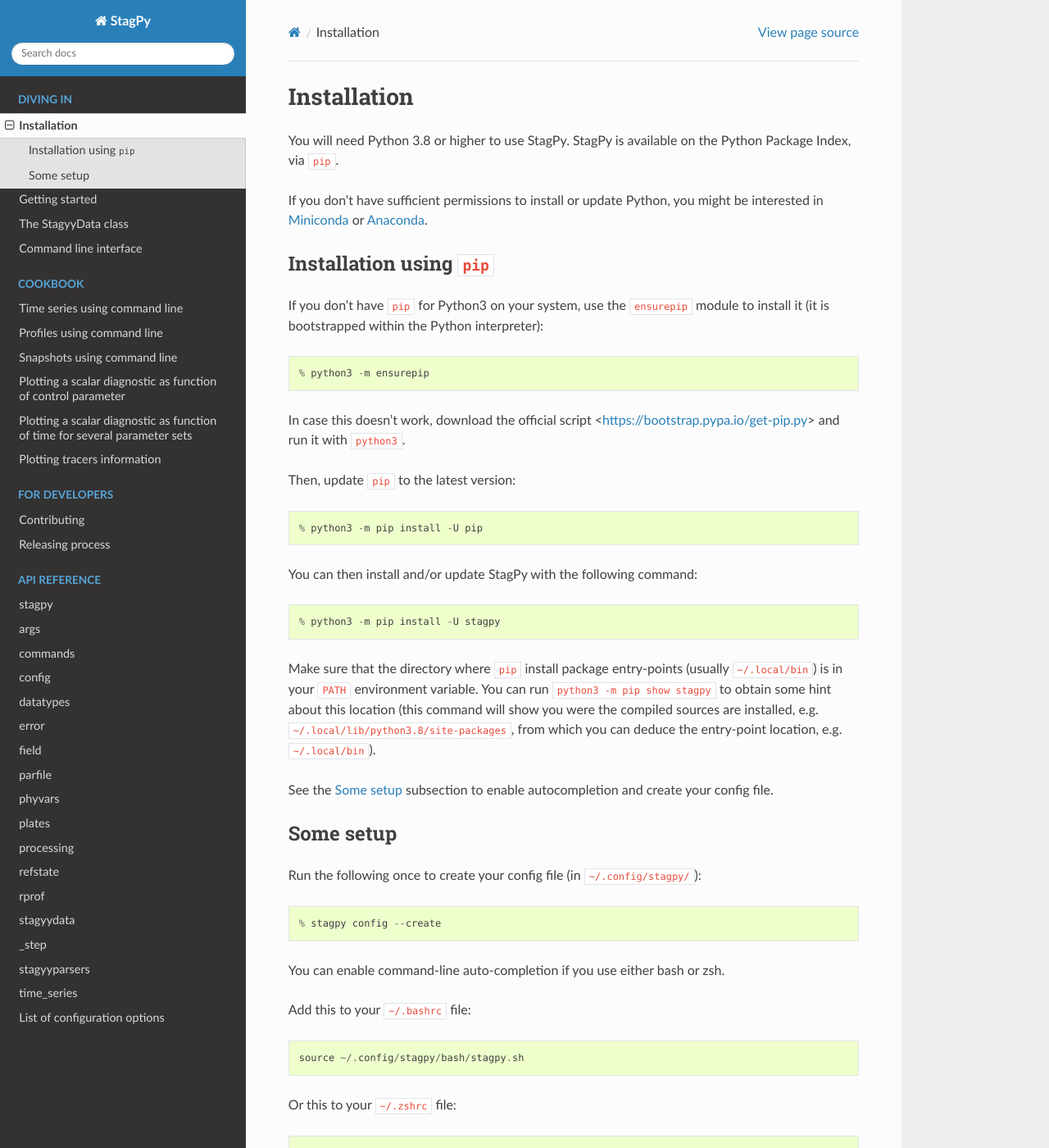
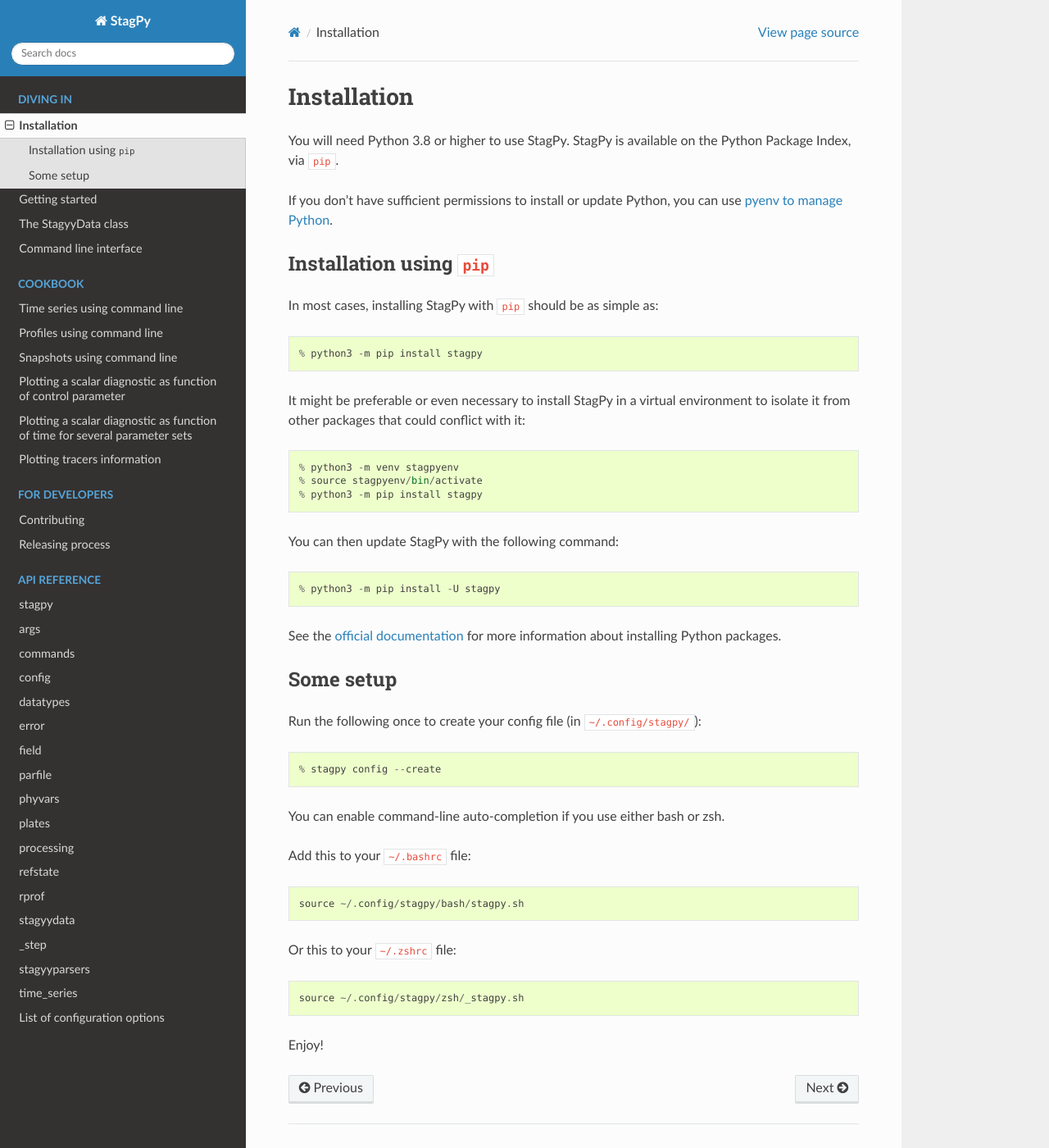
Before and after one commit to StagPython/StagPy, a Sphinx documentation site: the page built from docs/sources/install.rst, in a window 1280 px wide and 1400 px high. Shown: the whole window at 82% size. Built offline with Sphinx 7.4.7 and the Read the Docs theme 2.0.0, drawn with Linux system fonts in a browser that asks for light colours; the version number could not be read and is left out.

Commit message:
docs: simplify installation instructions

```diff
--- a/docs/sources/install.rst
+++ b/docs/sources/install.rst
@@ -4,42 +4,30 @@
 You will need Python 3.8 or higher to use StagPy. StagPy is available on
 the Python Package Index, via ``pip``.
 
-If you don't have sufficient permissions to install or update Python, you might
-be interested in Miniconda_ or Anaconda_.
-
-.. _Miniconda: https://docs.conda.io/en/latest/miniconda.html
-.. _Anaconda: https://www.anaconda.com/products/individual
+If you don't have sufficient permissions to install or update Python, you can
+use `pyenv to manage Python <https://github.com/pyenv/pyenv>`_.
 
 Installation using ``pip``
 --------------------------
 
-If you don't have ``pip`` for Python3 on your system, use the ``ensurepip``
-module to install it (it is bootstrapped within the Python interpreter)::
+In most cases, installing StagPy with ``pip`` should be as simple as::
 
-    % python3 -m ensurepip
+    % python3 -m pip install stagpy
 
-In case this doesn't work, download the official script
-<https://bootstrap.pypa.io/get-pip.py> and run it with ``python3``.
+It might be preferable or even necessary to install StagPy in a virtual
+environment to isolate it from other packages that could conflict with it::
 
-Then, update ``pip`` to the latest version::
+    % python3 -m venv stagpyenv
+    % source stagpyenv/bin/activate
+    % python3 -m pip install stagpy
 
-    % python3 -m pip install -U pip
-
-You can then install and/or update StagPy with the following command::
+You can then update StagPy with the following command::
 
     % python3 -m pip install -U stagpy
 
-Make sure that the directory where ``pip`` install package entry-points
-(usually ``~/.local/bin``) is in your ``PATH`` environment variable.
-You can run ``python3 -m pip show stagpy`` to obtain some hint about this
-location (this command will show you were the compiled sources are installed,
-e.g. ``~/.local/lib/python3.8/site-packages``, from which you can deduce the
-entry-point location, e.g. ``~/.local/bin``).
-
-See the `Some setup`_ subsection to enable autocompletion and create your
-config file.
-
-.. _somesetup:
+See the
+`official documentation <https://packaging.python.org/en/latest/tutorials/installing-packages/>`_
+for more information about installing Python packages.
 
 Some setup
 ----------
```
